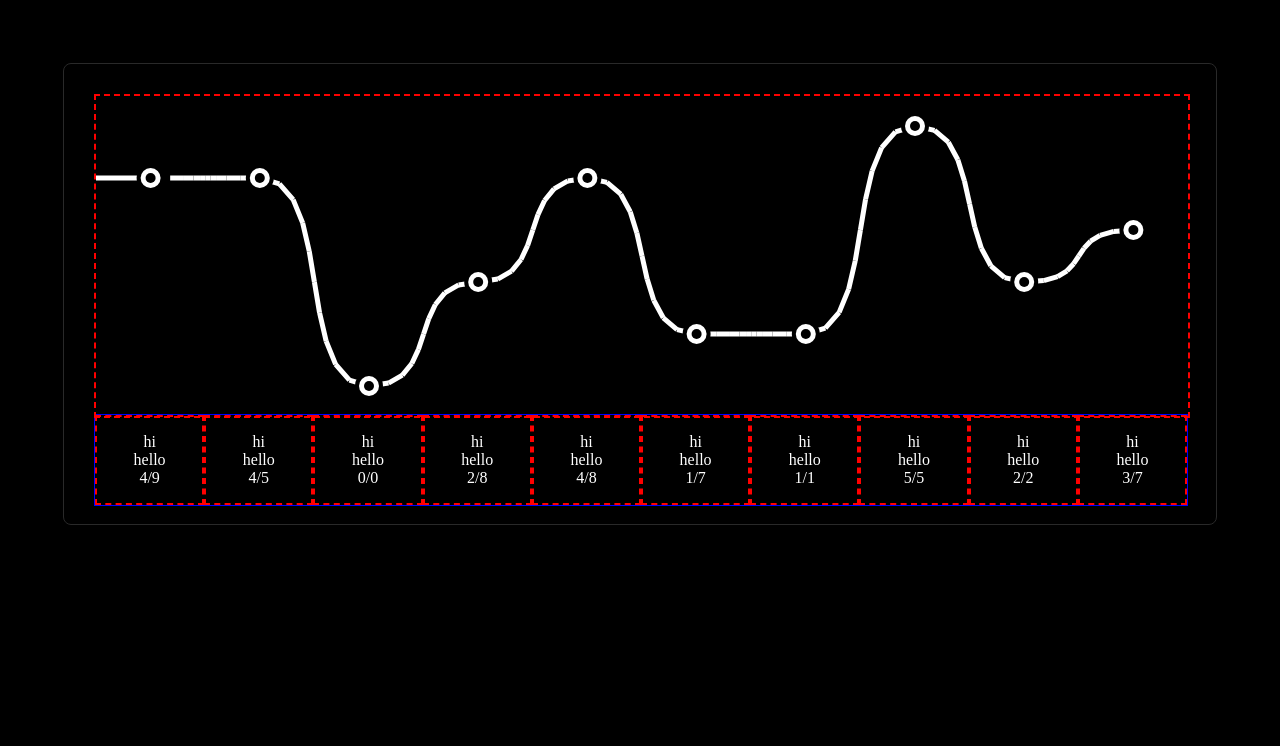
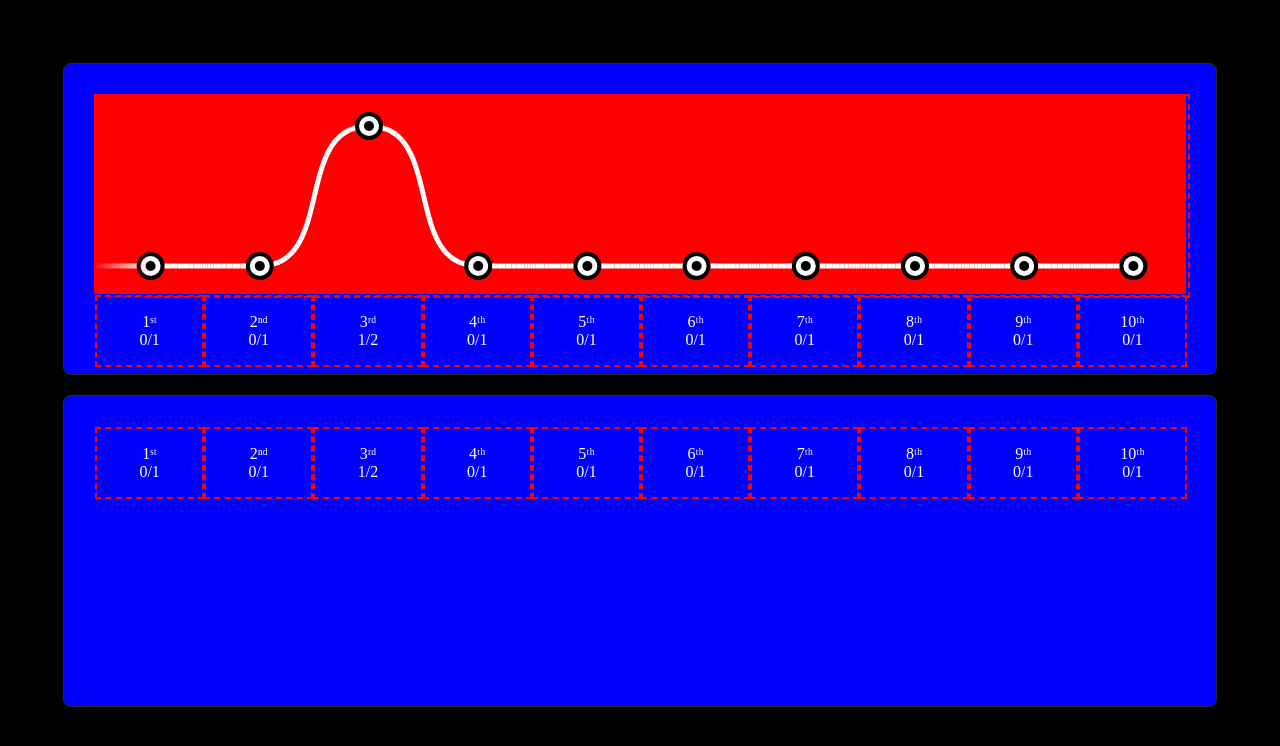
Before and after one commit to ZackYounger/prog_cw_1, a plain HTML site: page index.html in a window 1280 px wide. Drawn offline with Linux system fonts and the light colour scheme.

Commit message:
Days now have seperate hover events yay

```diff
--- a/graph.js
+++ b/graph.js
@@ -1,4 +1,4 @@
-const detail = 0.1;
+const detail = 0.05;
 const paddingPX = 30;
 var bezierStength = .7;
 
@@ -12,6 +12,8 @@ const circlePadding = 4;
 function graphAnimation(tasksCompleted) {
 
     canvas = document.getElementById('graph');
+
+    //console.log(canvas)
     console.log(graph.parentNode)
     canvas.width = graph.parentNode.clientWidth;     // equals window dimension
     canvas.height = graph.parentNode.clientHeight;
--- a/html-setup.js
+++ b/html-setup.js
@@ -1,23 +1,59 @@
 monthAbrebiations = ['Jan', 'Feb', 'Mar', 'Apr', 'May', 'Jun', 'Jul', 'Aug', 'Sep', 'Oct', 'Nov', 'Dec']
 
-function htmlSetup(numTasksSet, numTasksCompleted) {
+function htmlSetup(previousDaysData, nextDaysData, numTasksSet, numTasksCompleted) {
 
-    dayContainer = document.getElementById('days-container');
+    dayContainers = document.getElementsByClassName('days-container');
 
-    for (dayI=0; dayI < numTasksCompleted.length; dayI++) {
+    for (dayI=0; dayI < previousDaysData.length; dayI++) {
+
+        sup = getSup(previousDaysData[dayI].day)
 
         newDay = document.createElement('div');
         dayLabel = document.createElement("p");
-        dayLabel.innerText = 'hi \n hello \n' + numTasksCompleted[dayI] + '/' + numTasksSet[dayI];
-        progressBar = document.createElement('canvas');
+        dayLabel.innerText = previousDaysData[dayI].day+sup +'\n'+ numTasksCompleted[dayI] + '/' + numTasksSet[dayI];
 
         newDay.appendChild(dayLabel)
-        //newDay.appendChild(progressBar)
 
         newDay.classList.add('day-container','test-border')
 
-        dayContainer.appendChild(newDay)
+        dayContainers[0].appendChild(newDay)
+    }
 
+
+
+    for (dayI=0; dayI < nextDaysData.length; dayI++) {
+
+        sup = getSup(nextDaysData[dayI].day)
+
+        newDay = document.createElement('div');
+        dayLabel = document.createElement("p");
+        dayLabel.innerText = previousDaysData[dayI].day+sup +'\n'+ numTasksCompleted[dayI] + '/' + numTasksSet[dayI];
+
+        newDay.appendChild(dayLabel)
+
+        newDay.classList.add('day-container','test-border')
+
+        addHoverFunction(newDay, dayI)
+
+        dayContainers[1].appendChild(newDay)
     }
 
 }
+
+function addHoverFunction(newDay, dayI) {
+    newDay.onmouseover = function () {
+        //showDayData(nextDaysData[dayI].day);
+        console.log(dayI);
+      };
+}
+
+function getSup(day) {
+    if (previousDaysData[dayI].day==1) return 'ˢᵗ'
+    else if (previousDaysData[dayI].day==2) return 'ⁿᵈ'
+    else if (previousDaysData[dayI].day==3) return 'ʳᵈ'
+    else return 'ᵗʰ'
+}
+
+function showDayData(d) {
+    console.log('Boo' + d)
+}
--- a/index.html
+++ b/index.html
@@ -9,15 +9,22 @@
   </head>
   <body>
 
-    <div class="graph-container border">
+    <div class="main-container graph-container border">
       <div class="canvas-container">
         <canvas id="graph" class="test-border"></canvas>
       </div>
 
-      <div id="days-container">
+      <div class="days-container">
 
       </div>
 
+    </div>
+
+
+    <div class="main-container selector-container">
+      <div class="days-container">
+
+      </div>
     </div>
 
     <script src="html-setup.js"></script>
--- a/index.js
+++ b/index.js
@@ -6,16 +6,58 @@ numTasksCompleted = []
 for(i=0;i<n;i++) numTasksSet.push( Math.floor(Math.random() * 10) )
 for(i=0;i<n;i++) numTasksCompleted.push( Math.min(numTasksSet[i], Math.floor(Math.random() * 10) ) )
 
+previousDaysData = [
+    {day:1, month:7, year:2023, tasks: [{text:"Walk the Dog", completed:false}] },
+    {day:2, month:7, year:2023, tasks: [{text:"Walk the Dog", completed:false}] },
+    {day:3, month:7, year:2023, tasks: [{text:"Walk the Dog", completed:false},{text:"Walk the Cat", completed:true}] },
+    {day:4, month:7, year:2023, tasks: [{text:"Walk the Dog", completed:false}] },
+    {day:5, month:7, year:2023, tasks: [{text:"Walk the Dog", completed:false}] },
+    {day:6, month:7, year:2023, tasks: [{text:"Walk the Dog", completed:false}] },
+    {day:7, month:7, year:2023, tasks: [{text:"Walk the Dog", completed:false}] },
+    {day:8, month:7, year:2023, tasks: [{text:"Walk the Dog", completed:false}] },
+    {day:9, month:7, year:2023, tasks: [{text:"Walk the Dog", completed:false}] },
+    {day:10, month:7, year:2023, tasks: [{text:"Walk the Dog", completed:false}] },
+]
+
+nextDaysData = [
+    {day:1, month:7, year:2023, tasks: [{text:"Walk the Dog", completed:false}] },
+    {day:2, month:7, year:2023, tasks: [{text:"Walk the Dog", completed:false}] },
+    {day:3, month:7, year:2023, tasks: [{text:"Walk the Dog", completed:false},{text:"Walk the Cat", completed:true}] },
+    {day:4, month:7, year:2023, tasks: [{text:"Walk the Dog", completed:false}] },
+    {day:5, month:7, year:2023, tasks: [{text:"Walk the Dog", completed:false}] },
+    {day:6, month:7, year:2023, tasks: [{text:"Walk the Dog", completed:false}] },
+    {day:7, month:7, year:2023, tasks: [{text:"Walk the Dog", completed:false}] },
+    {day:8, month:7, year:2023, tasks: [{text:"Walk the Dog", completed:false}] },
+    {day:9, month:7, year:2023, tasks: [{text:"Walk the Dog", completed:false}] },
+    {day:10, month:7, year:2023, tasks: [{text:"Walk the Dog", completed:false}] },
+]
+
 window.onload  = function () {
     console.log('Loaded!')
     //construct the days
 
     //Request list of past n days
-    //[[{day:7, month:7, year:2023, tasks: [{text:"Walk the Dog", completed:False}] }],[]]
+    //[[{day:7, month:7, year:2023, tasks: [{text:"Walk the Dog", completed:false}] }],
+    //[]]
 
-    htmlSetup(numTasksSet, numTasksCompleted);
+    numTasksSetList = []
+    numTasksCompletedList = []
+    for (dayData of previousDaysData) {
+        numTasks = 0
+        numTasksCompleted = 0
+        for (task of dayData.tasks) {
+            numTasks += 1
+            if (task.completed) numTasksCompleted += 1
+        }
+        numTasksSetList.push(numTasks)
+        numTasksCompletedList.push(numTasksCompleted)
+    }
 
-    graphAnimation(numTasksCompleted);
+    //Request list of next n days
+
+    htmlSetup(previousDaysData, nextDaysData, numTasksSetList, numTasksCompletedList);
+
+    graphAnimation(numTasksCompletedList);
 
 }
 
--- a/style.css
+++ b/style.css
@@ -3,13 +3,34 @@ body {
     background-color: rgb(0, 0, 0);
 }
 
-.graph-container {
+.main-container {
     padding: 30px;
-    height: 400px;
+    height: 250px;
+    border: purple 1px solid;
+    background-color: blue;
+    padding-bottom: 30px;
+
+    margin-bottom: 20px;
+
+    border: rgb(41, 41, 41)    1px solid;
+    border-radius: 8px;
+}
+
+#graph {
+    --mask: linear-gradient(to left,
+    rgba(0,0,0, 1) 0,   rgba(0,0,0, 1) 95%,
+    rgba(0,0,0, 0) 100%, rgba(0,0,0, 0) 0
+    ) 100% 50% / 100% 100% repeat-x;
+
+    font: 2em/1.6em Arial;
+    -webkit-mask: var(--mask);
+    mask: var(--mask);
+
 }
 
 .canvas-container {
     height: 80%;
+    background-color: red;
 }
 
 .border {
@@ -22,7 +43,7 @@ body {
 }
 
 
-#days-container {
+.days-container {
     display: flex;
     border: blue 1px solid;
     width: 100%;
@@ -39,6 +60,6 @@ body {
     border: blue 1px solid;
 }
 
-p {
+p, sup {
     color: white;
 }
```
